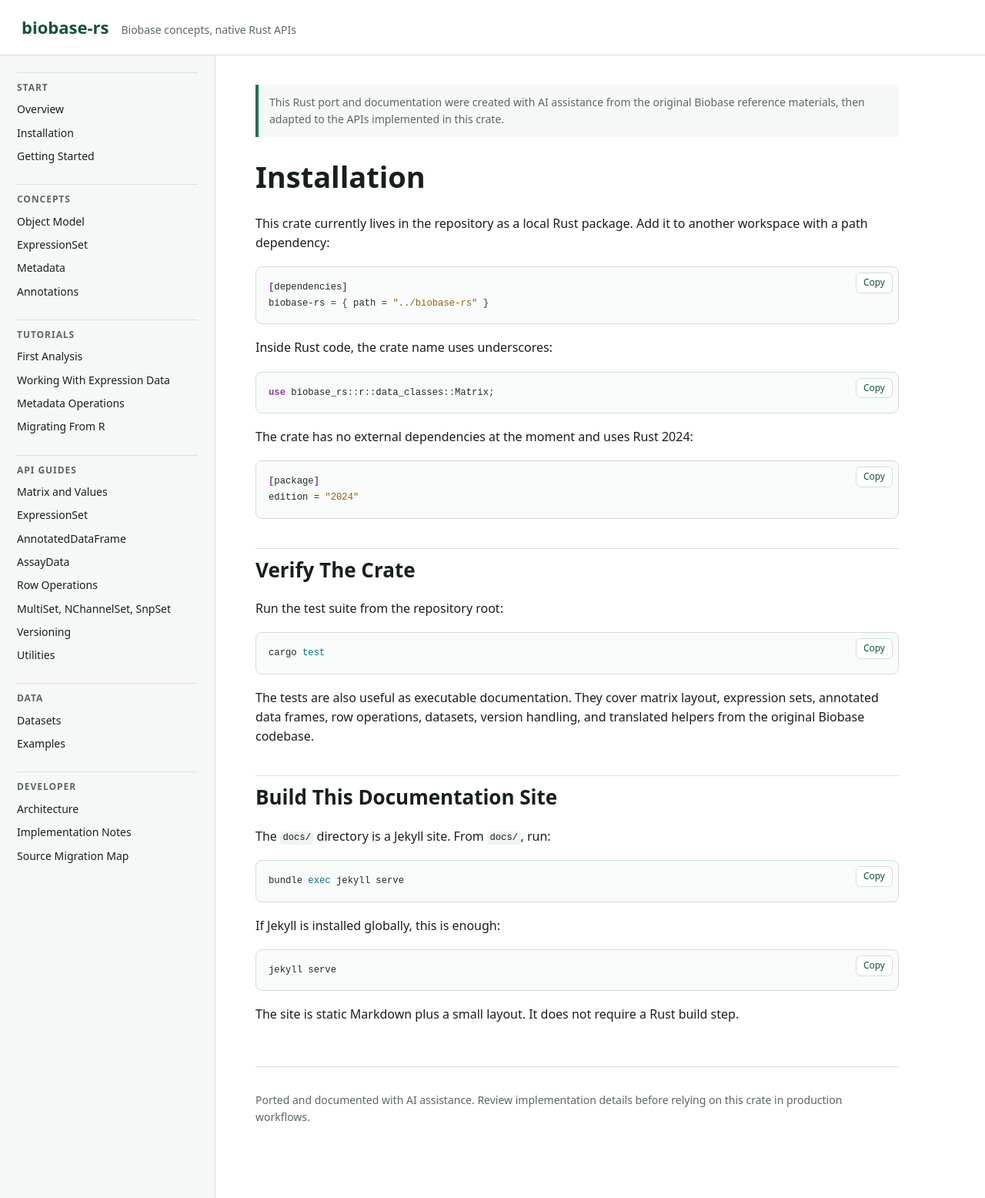
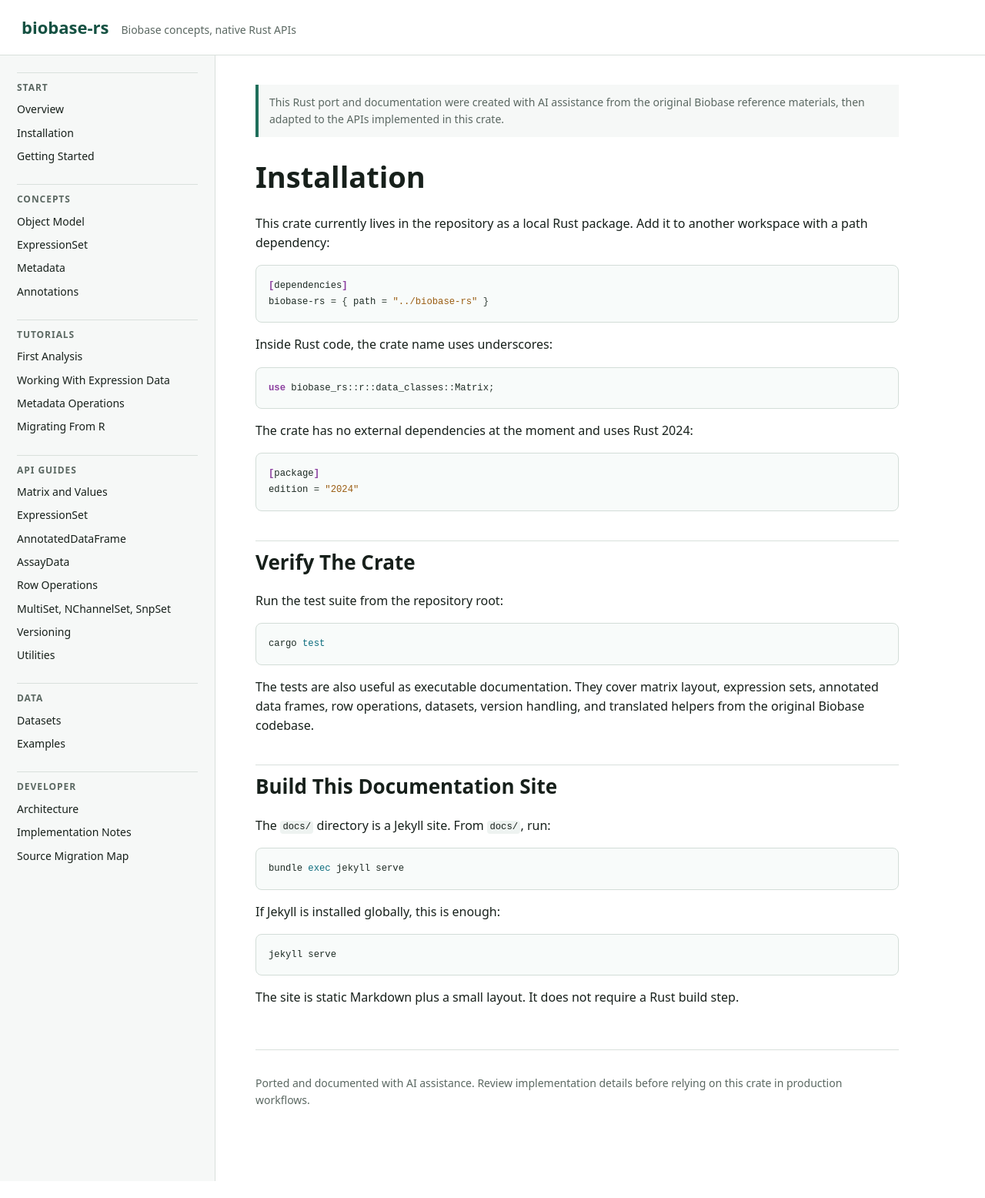
Before and after one commit to lifeissad21/biobase-rs, a Jekyll site: the page built from docs/installation.md, in a window 1280 px wide. Shown: the whole page at 77% size. Built offline with Jekyll 4.4.1, drawn with Linux system fonts in a browser that asks for light colours; after the commit the page ends 1534 px from its top, so only the background shows below that; part of the change alters nothing that is shown.

Commit message:
Removed copy functionality

```diff
--- a/docs/_layouts/default.html
+++ b/docs/_layouts/default.html
@@ -33,6 +33,5 @@
       </footer>
     </main>
   </div>
-  <script src="{{ '/assets/codeblocks.js' | relative_url }}"></script>
 </body>
 </html>
--- a/docs/assets/codeblocks.js
+++ /dev/null
@@ -1,68 +0,0 @@
-(function () {
-  function copyText(text, button) {
-    var done = function () {
-      var previous = button.textContent;
-      button.textContent = "Copied";
-      button.classList.add("copied");
-      window.setTimeout(function () {
-        button.textContent = previous;
-        button.classList.remove("copied");
-      }, 1600);
-    };
-
-    if (navigator.clipboard && navigator.clipboard.writeText) {
-      navigator.clipboard.writeText(text).then(done);
-      return;
-    }
-
-    var textarea = document.createElement("textarea");
-    textarea.value = text;
-    textarea.setAttribute("readonly", "");
-    textarea.style.position = "absolute";
-    textarea.style.left = "-9999px";
-    document.body.appendChild(textarea);
-    textarea.select();
-    document.execCommand("copy");
-    document.body.removeChild(textarea);
-    done();
-  }
-
-  function enhanceCodeBlocks() {
-    var blocks = document.querySelectorAll(".highlight");
-    blocks.forEach(function (block) {
-      if (block.closest(".code-block")) {
-        return;
-      }
-
-      if (block.parentElement && block.parentElement.closest(".highlight")) {
-        return;
-      }
-
-      var wrapper = document.createElement("div");
-      wrapper.className = "code-block";
-      block.parentNode.insertBefore(wrapper, block);
-      wrapper.appendChild(block);
-
-      var code = block.querySelector("code");
-      if (!code) {
-        return;
-      }
-
-      var button = document.createElement("button");
-      button.type = "button";
-      button.className = "copy-code";
-      button.textContent = "Copy";
-      button.setAttribute("aria-label", "Copy code block");
-      button.addEventListener("click", function () {
-        copyText(code.textContent, button);
-      });
-      wrapper.appendChild(button);
-    });
-  }
-
-  if (document.readyState === "loading") {
-    document.addEventListener("DOMContentLoaded", enhanceCodeBlocks);
-  } else {
-    enhanceCodeBlocks();
-  }
-})();
--- a/docs/assets/style.css
+++ b/docs/assets/style.css
@@ -176,33 +176,6 @@ pre code {
   color: var(--code-ink);
 }
 
-.copy-code {
-  position: absolute;
-  top: 8px;
-  right: 8px;
-  padding: 4px 9px;
-  border: 1px solid var(--code-line);
-  border-radius: 6px;
-  background: #fff;
-  color: var(--accent-dark);
-  font: inherit;
-  font-size: 12px;
-  line-height: 1.4;
-  cursor: pointer;
-}
-
-.copy-code:hover,
-.copy-code:focus {
-  border-color: var(--accent);
-  outline: none;
-}
-
-.copy-code.copied {
-  color: #fff;
-  border-color: var(--accent-dark);
-  background: var(--accent-dark);
-}
-
 /* Rouge token styles for Jekyll-highlighted code blocks. */
 .highlight .c,
 .highlight .c1,
```
